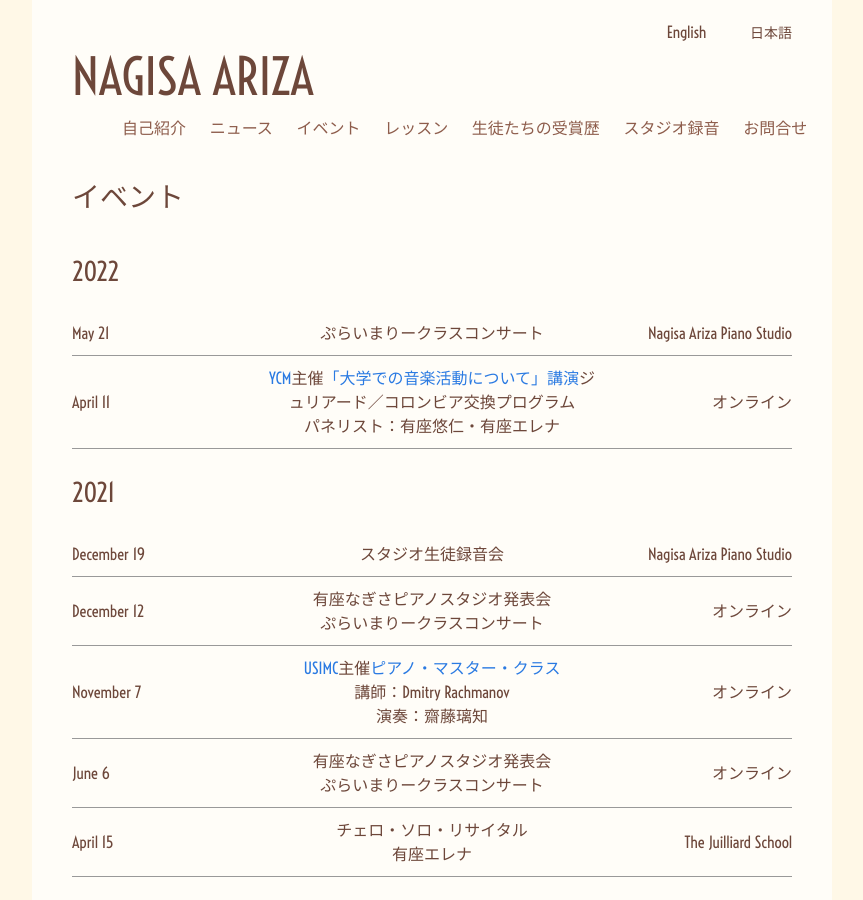
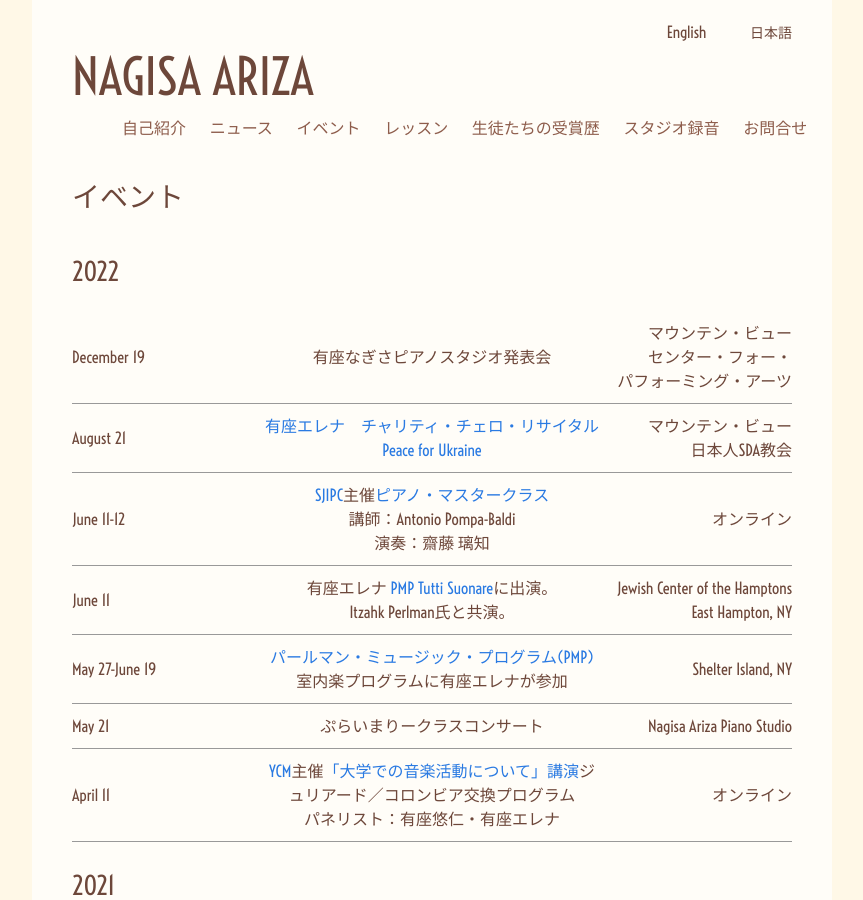
Before and after one commit to dawnstar63/nagisaariza-website, a Jekyll site: the page built from language-jp/events.html, in a window 1280 px wide and 900 px high. Shown: the whole window, without its empty margins (208-1071 px from the left). Built offline with Jekyll 4.4.1, drawn with Linux system fonts in a browser that asks for light colours; nearby versions of some CDN libraries; some of the changed text lies outside the part shown.

Commit message:
update events

```diff
--- a/_includes/header.html
+++ b/_includes/header.html
@@ -32,7 +32,7 @@
           {% elsif current_lang == "en" %}
           <ul>
             <li><a class="page-link" href="{{ "/en/about/" | prepend: site.baseurl }}">About</a></li>
-            <li><a class="page-link" href="{{ "/en/news/" | prepend: site.baseurl }}">News!</a></li>
+            <li><a class="page-link" href="{{ "/en/news/" | prepend: site.baseurl }}">News</a></li>
             <li><a class="page-link" href="{{ "/en/events/" | prepend: site.baseurl }}">Events</a></li>
             <li class="submenu-parent"><a class="page-link">Lessons</a>
               <ul class="submenu">
--- a/language-jp/events.html
+++ b/language-jp/events.html
@@ -7,6 +7,31 @@ order: 4
 ---
 <h3>2022</h3>
 <table>
+	<tr>
+		<td class = "table-date">December 19</td>
+		<td class = "table-description">有座なぎさピアノスタジオ発表会</td>
+		<td class = "table-location">マウンテン・ビュー<br>センター・フォー・<br>パフォーミング・アーツ</td>
+	</tr>
+	<tr>
+		<td class = "table-date">August 21</td>
+		<td class = "table-description"><a href="/img/Peace for Ukraine poster 18x24in.pdf" target="_blank">有座エレナ　チャリティ・チェロ・リサイタル Peace for Ukraine</a></td>
+		<td class = "table-location">マウンテン・ビュー<br>日本人SDA教会</td>
+	</tr>
+	<tr>
+		<td class = "table-date">June 11-12</td>
+		<td class = "table-description"><a href="https://sjipc.com">SJIPC</a>主催<a href="https://sjipc.com/live/" target="_blank">ピアノ・マスタークラス</a><br>講師：Antonio Pompa-Baldi<br>演奏：齋藤 璃知</td>
+		<td class = "table-location">オンライン</td>
+	</tr>
+	<tr>
+ 		<td class = "table-date">June 11</td>
+		<td class = "table-description">有座エレナ<a href="https://jcoh.org/event/tutti-suonare/" target="_blank"> PMP Tutti Suonare</a>に出演。<br>Itzahk Perlman氏と共演。</td>
+		<td class = "table-location">Jewish Center of the Hamptons<br>East Hampton, NY</td>
+	</tr>
+	<tr>
+ 		<td class = "table-date">May 27-June 19</td>
+		<td class = "table-description"><a href="https://www.perlmanmusicprogram.org/meet-the-young-artists-cmw-2022" target="_blank">パールマン・ミュージック・プログラム(PMP)</a><br>室内楽プログラムに有座エレナが参加</td>
+		<td class = "table-location">Shelter Island, NY</td>
+	</tr>
 	<tr>
 		<td class = "table-date">May 21</td>
 		<td class = "table-description">ぷらいまりークラスコンサート</td>
@@ -70,7 +95,7 @@ order: 4
 <table>
 	<tr>
 		<td class = "table-date">December 29</td>
-		<td class = "table-description">有座なぎさピアノスタジオ発表会＆</br>アンサンブル・ワークショップ</br>ファイナル・コンサート</td>
+		<td class = "table-description">有座なぎさピアノスタジオ発表会＆<br>アンサンブル・ワークショップ<br>ファイナル・コンサート</td>
 		<td class = "table-location">Nagisa Ariza Piano Studio</td>
 	</tr>
 	<tr>
@@ -81,12 +106,12 @@ order: 4
 	<tr>
 		<td class = "table-date">December 8</td>
 		<td class = "table-description">三育学院クリスマス会</td>
-		<td class = "table-location">マウンテン・ビュー</br>セントラルSDA教会</td>
+		<td class = "table-location">マウンテン・ビュー<br>セントラルSDA教会</td>
 	</tr>
 	<tr>
 		<td class = "table-date">August 4</td>
-		<td class = "table-description"><a href="/img/Amos Chon Benefit Recital Poster.pdf" target="_blank">エイモス・チョン＆有座なぎさ</br>チェロリサイタル</a></td>
-		<td class = "table-location">マウンテン・ビュー</br>日本人SDA教会</td>
+		<td class = "table-description"><a href="/img/Amos Chon Benefit Recital Poster.pdf" target="_blank">エイモス・チョン＆有座なぎさ<br>チェロリサイタル</a></td>
+		<td class = "table-location">マウンテン・ビュー<br>日本人SDA教会</td>
 	</tr>
 	<tr>
 		<td class = "table-date">May 12</td>
@@ -95,7 +120,7 @@ order: 4
 	</tr>
 	<tr>
 		<td class = "table-date">April 7, 23</td>
-		<td class = "table-description"><a href="/img/57568377_10217087186308312_6075522868471398400_o.jpeg" target="_blank">Columbia University Orchestra</br>Soloist, Elena Ariza</a></td>
+		<td class = "table-description"><a href="/img/57568377_10217087186308312_6075522868471398400_o.jpeg" target="_blank">Columbia University Orchestra<br>Soloist, Elena Ariza</a></td>
 		<td class = "table-location">Columbia University, New York</td>
 	</tr>
 	<tr>
@@ -116,7 +141,12 @@ order: 4
 	<tr>
 		<td class = "table-date">December 26 ~ 29</td>
 		<td class = "table-description">アンサンブル・ワークショップ</td>
-		<td class = "table-location">トリアノン・シアター</br>San Jose</td>
+		<td class = "table-location">Trianon Theatre, San Jose</td>
+	</tr>
+	<tr>
+		<td class = "table-date">July ~ August</td>
+		<td class = "table-description">タングルウッド音楽祭にて有座エレナがボストン・シンフォニーのメンバーとして演奏</td>
+		<td class = "table-location">タングルウッド,<br>マサチューセッツ</td>
 	</tr>
 	<tr>
 		<td class = "table-date">May 27</td>
@@ -235,7 +265,7 @@ order: 4
 <table>
 	<tr>
 		<td class = "table-date">November 1</td>
-		<td class = "table-description"><a href="/img/SFS 2015-16 press release.pdf" target="_blank">San Francisco Symphony Youth Orchestra</br>Soloist, Elena Ariza</td>
+		<td class = "table-description"><a href="/img/SFS 2015-16 press release.pdf" target="_blank">San Francisco Symphony Youth Orchestra<br>Soloist, Elena Ariza</td>
 		<td class = "table-location">Davies Hall, San Francisco</td>
 	</tr>
 
```
Also changed, not shown: language-en/events.html (+26 -1 lines), 1 other file.
